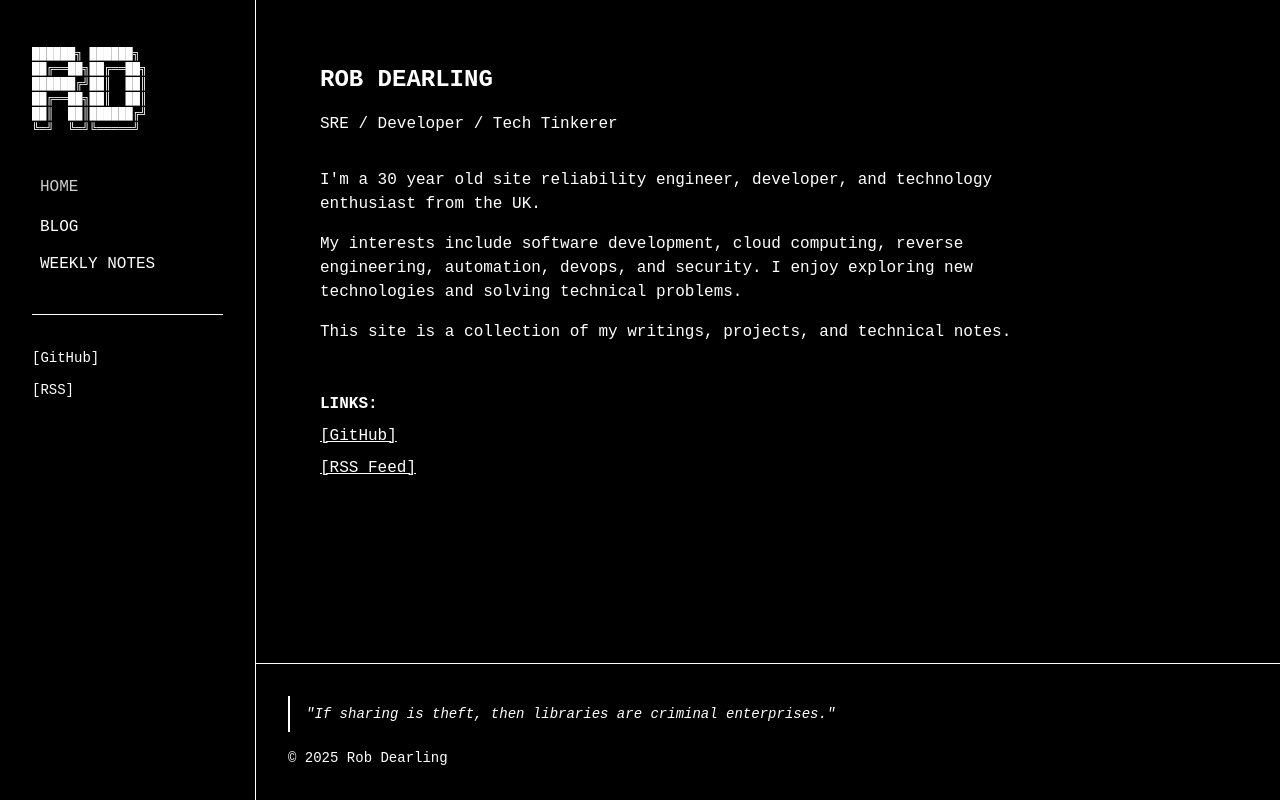
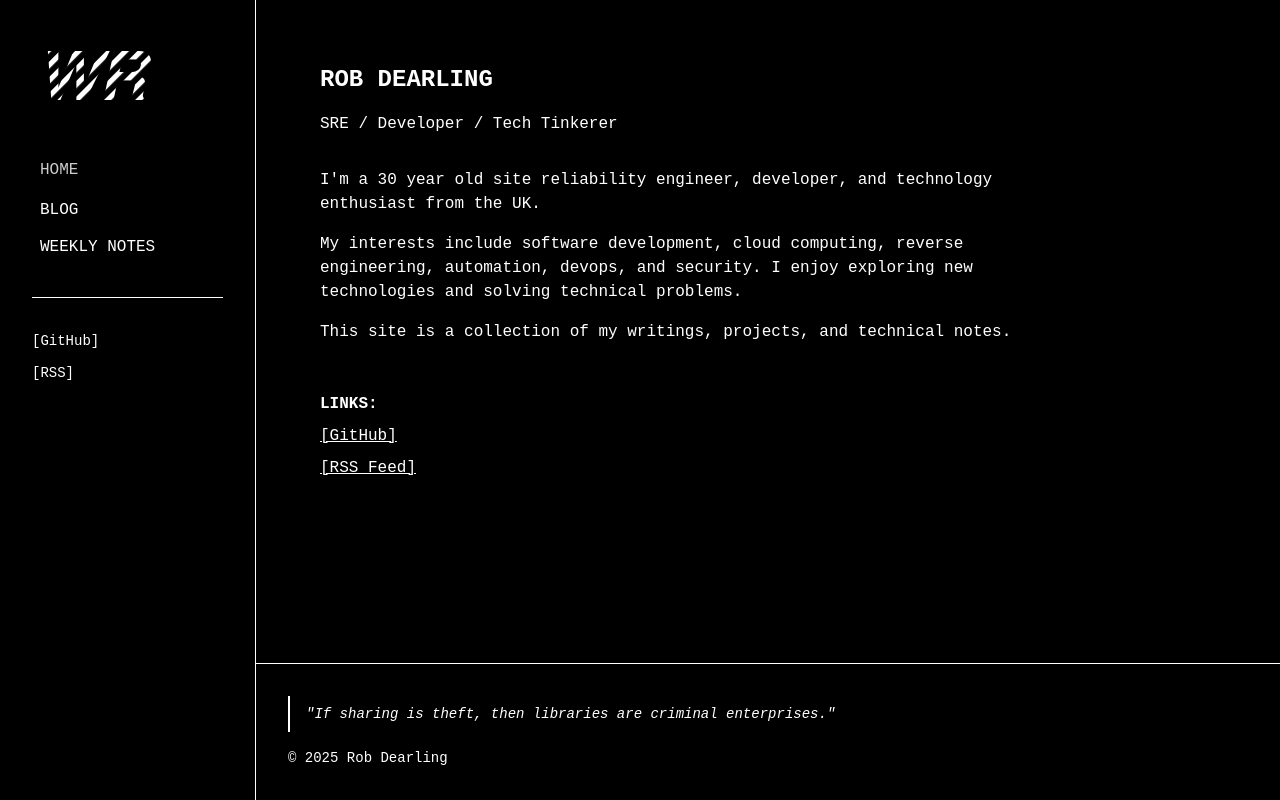
Before and after one commit to RobDearling/robdearling.github.io, a Next.js app: page / in a window 1280 px wide. Built offline with nearby package versions, Linux system fonts and the light colour scheme.

Commit message:
feat: add striped wr logo

```diff
--- a/components/layout.tsx
+++ b/components/layout.tsx
@@ -30,17 +30,8 @@ export default function Layout({ children, home }: LayoutProps) {
       {/* Left sidebar navigation */}
       <aside className="w-64 p-8 border-r border-white hidden md:block">
         <div className="mb-8">
-          <Link href="/" className="block hover:text-sky-400 transition-colors cursor-pointer">
-            <pre className="text-xs leading-tight whitespace-pre">
-{`
-██████╗ ██████╗
-██╔══██╗██╔══██╗
-██████╔╝██║  ██║
-██╔══██╗██║  ██║
-██║  ██║██████╔╝
-╚═╝  ╚═╝╚═════╝
-`}
-            </pre>
+          <Link href="/" className="block transition-opacity hover:opacity-70 cursor-pointer" aria-label="WreckItRob home">
+            <img src="/images/wr-logo.svg" alt="WreckItRob" className="w-44 h-auto" />
           </Link>
         </div>
 
@@ -72,7 +63,9 @@ export default function Layout({ children, home }: LayoutProps) {
       <div className="md:hidden w-full flex flex-col">
         <header className="p-4 border-b border-white">
           <div className="mb-4">
-            <Link href="/" className="font-bold text-lg hover:text-gray-400">WRECKITROB</Link>
+            <Link href="/" className="inline-block transition-opacity hover:opacity-70" aria-label="WreckItRob home">
+              <img src="/images/wr-logo.svg" alt="WreckItRob" className="w-32 h-auto" />
+            </Link>
           </div>
           <nav className="flex space-x-4 text-sm">
             <Link className={`${pathname === '/' ? 'nav-active' : ''} hover:underline`} href="/">
```
Also changed, not shown: public/images/wr-logo.svg (added).
